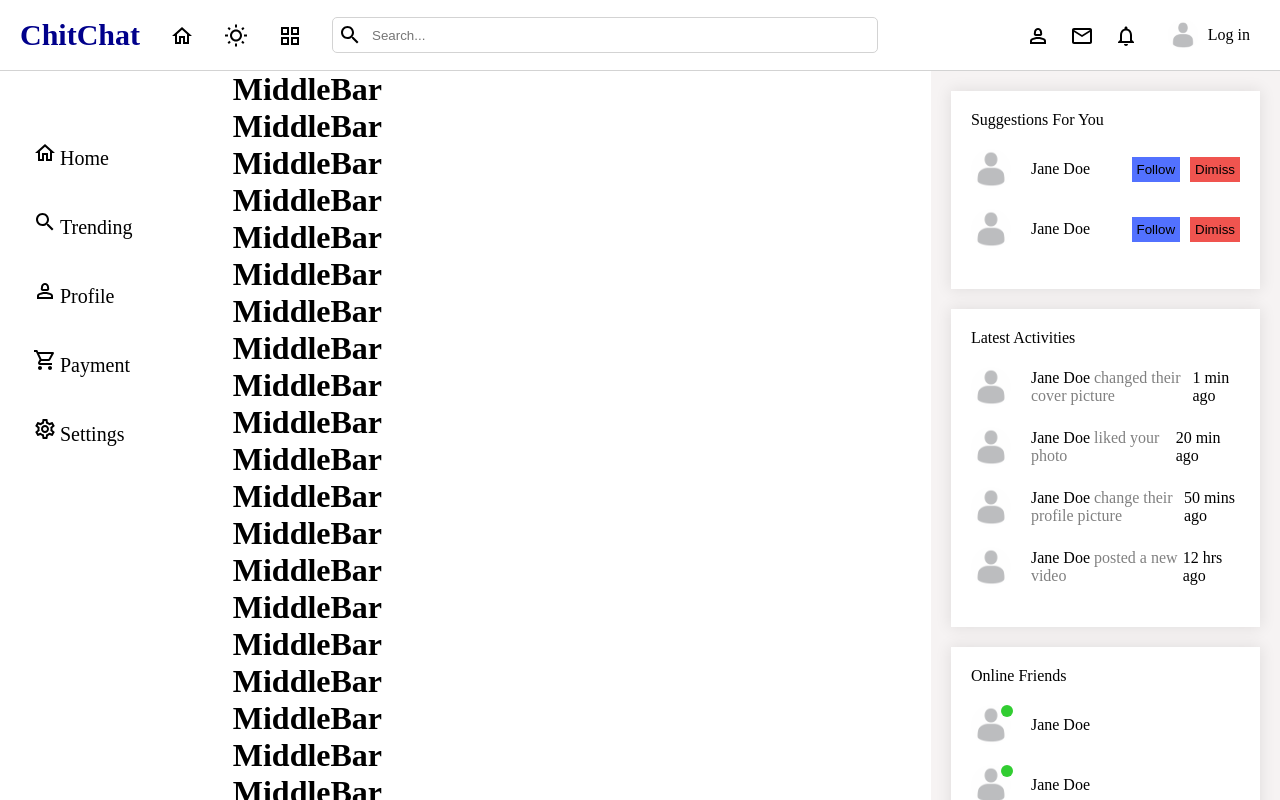
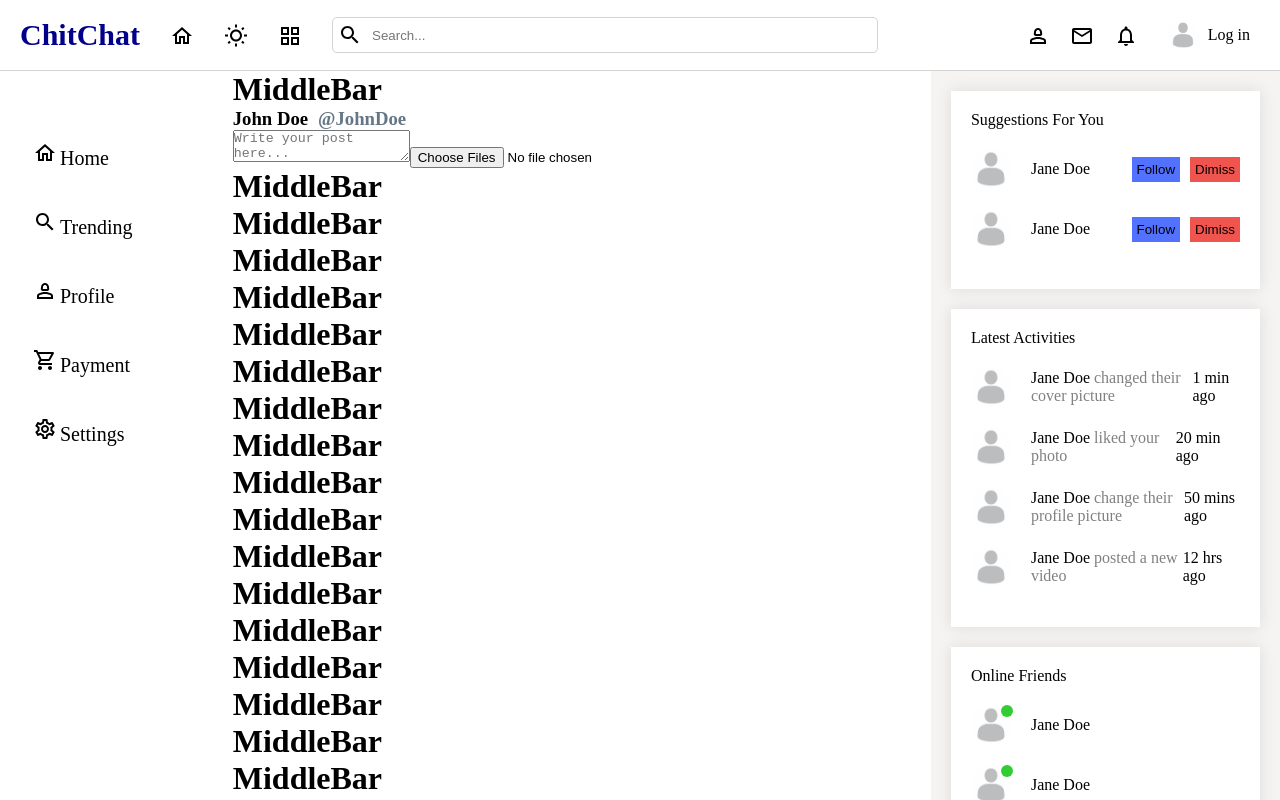
Before and after one commit to btjandra15/ChitChatWebsite, a React (Create React App) app in the folder Phase II/client/: page / in a window 1280 px wide. Shown: the top 800 px of the page. Built offline with nearby package versions, Linux system fonts and the light colour scheme; no server answers.

Commit message:
updated post system with word count, warning system, and image/video handling

```diff
--- a/Phase II/client/src/Pages/Home/Home.js
+++ b/Phase II/client/src/Pages/Home/Home.js
@@ -21,6 +21,7 @@ import "./Navbar.scss"
 import "./RightBar.scss"
 import { DarkModeContext } from "../../context/darkModeContext";
 import WbSunnyOutlinedIcon from '@mui/icons-material/WbSunnyOutlined';
+import Post from "./post";
 
 const cookies = new Cookies();
 const token = cookies.get("TOKEN");
@@ -190,6 +191,7 @@ const Home = () => {
                 <div style={{flex: 6}}>
                     <div className='middleBar'>
                         <h1>MiddleBar</h1>
+                        <Post />
                         <h1>MiddleBar</h1>
                         <h1>MiddleBar</h1>
                         <h1>MiddleBar</h1>
--- a/Phase II/client/src/Pages/Home/post.js
+++ b/Phase II/client/src/Pages/Home/post.js
@@ -1,13 +1,63 @@
-import React from 'react'
+import React, { useState } from 'react';
 import "./post.scss";
 
-const post=()=>{
-    return(
+const Post = () => {
+    const [warning, setWarning] = useState(false);
+    const [text, setText] = useState('');
+    const [mediaFiles, setMediaFiles] = useState([]);
 
-<div className='post'>
-           {/* <div className='Avatar_symbol'>
-            <Avatar/>
-          </div>  */}
+    const handleTextChange = (inputText) => {
+        setText(inputText);
+
+        const wordCount = inputText.trim().split(/\s+/).length;
+        const totalWordCount = wordCount + calculateMediaWordCount();
+
+        if (totalWordCount > 20) {
+            setWarning(true);
+        } else {
+            setWarning(false);
+        }
+    };
+
+    const handleFileUpload = (event) => {
+        const files = event.target.files;
+
+        // Filter only image and video files
+        const filteredFiles = Array.from(files).filter(file =>
+            file.type.includes('image/') || file.type.includes('video/')
+        );
+
+        setMediaFiles(filteredFiles);
+        updateWordCount();
+    };
+
+    const updateWordCount = () => {
+        const wordCount = text.trim().split(/\s+/).length;
+        const totalWordCount = wordCount + calculateMediaWordCount();
+
+        if (totalWordCount > 20) {
+            setWarning(true);
+        } else {
+            setWarning(false);
+        }
+    };
+
+    const calculateMediaWordCount = () => {
+        let mediaWordCount = 0;
+
+        mediaFiles.forEach(file => {
+            if (file.type.includes('image/')) {
+                mediaWordCount += 10; // Image equivalent to 10 words
+            } else if (file.type.includes('video/')) {
+                mediaWordCount += 15; // Video equivalent to 15 words
+            }
+        });
+
+        return mediaWordCount;
+    };
+
+    return (
+        <div className='Post'>
             <div className='text_body'>
                 <div className='text_header'>
                     <div className='text_name'>
@@ -15,16 +65,18 @@ const post=()=>{
                         <h3>@JohnDoe</h3>
                     </div>
                     <div className='text_description'>
-                 <p>Here is where all the text is going to go etc etc etc etc etc</p>
-              </div>
-            </div>
-            <div className="text_bottom">
-
+                        <textarea
+                            value={text}
+                            onChange={(e) => handleTextChange(e.target.value)}
+                            placeholder="Write your post here..."
+                        />
+                        <input type="file" onChange={handleFileUpload} accept="image/*, video/*" multiple />
+                        {warning && <p style={{ color: 'red' }}>Warning: Exceeded word limit!</p>}
                     </div>
                 </div>
             </div>
-    )
+        </div>
+    );
+};
 
-}
-
-export default post
+export default Post;
```
Lines whose indentation alone changed are shown as unchanged.
